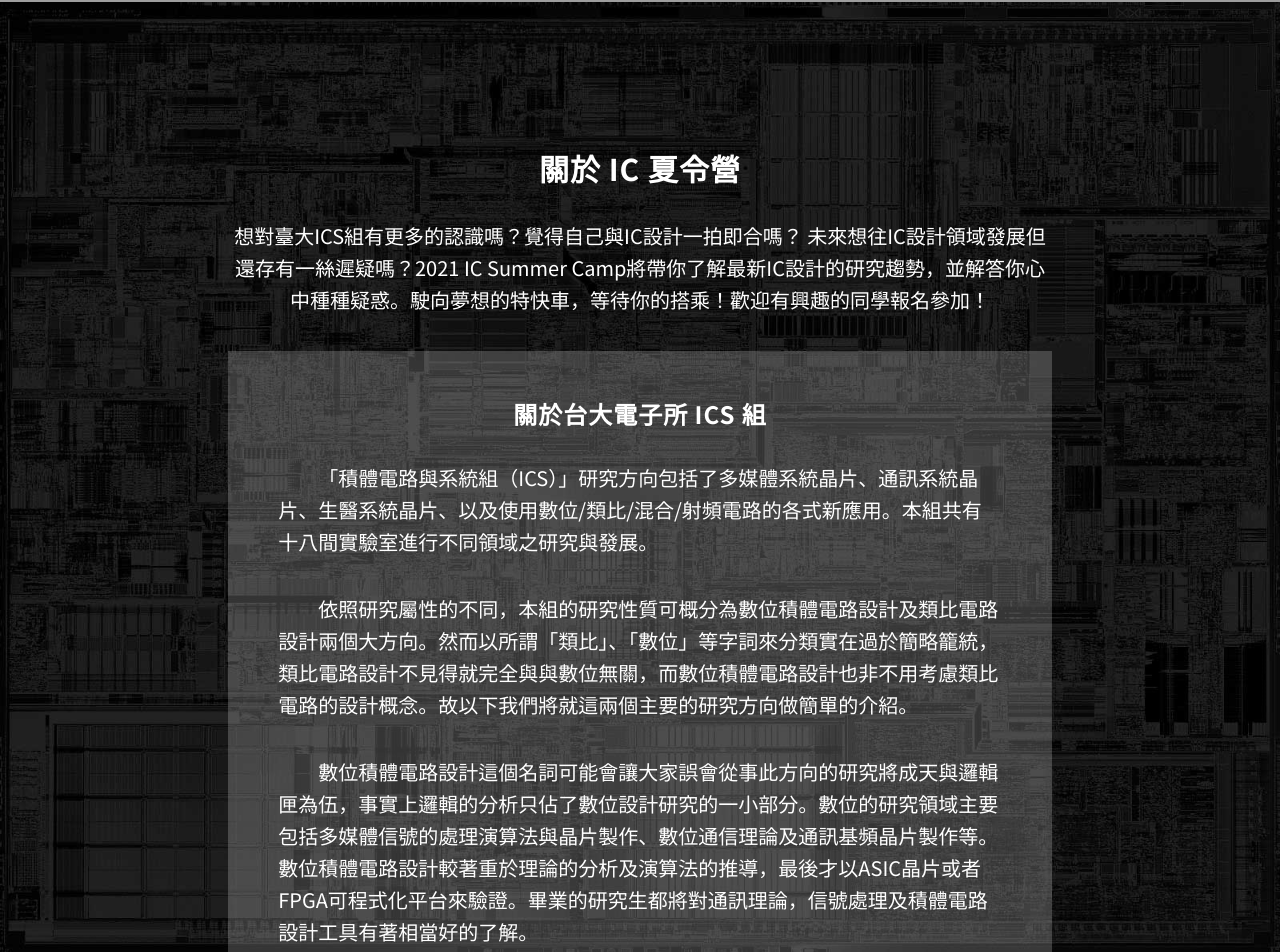
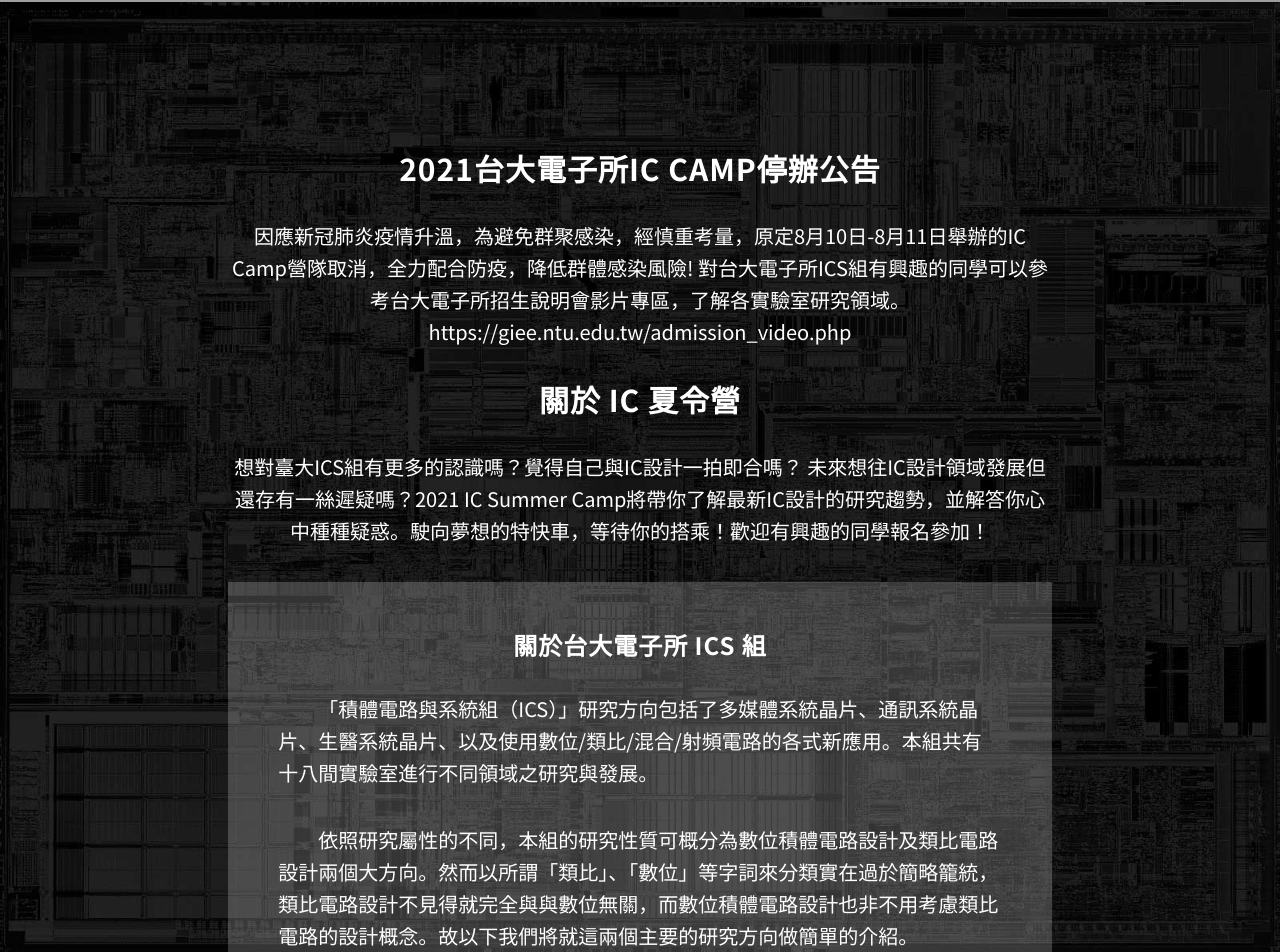
Before and after one commit to leo870823/ICcamp2021, a website: page index.html in a window 1280 px wide. Shown: the part 798-1750 px from the top of the page. Drawn offline with nearby package versions, Linux system fonts and the light colour scheme; grey boxes are pictures that could not be loaded.

Commit message:
cancel info

```diff
--- a/index.html
+++ b/index.html
@@ -225,6 +225,13 @@
     <!-- About Section -->
     <section id="about" class="container content-section text-center">
         <div class="row">
+            <div class="col-lg-8 col-lg-offset-2">
+                <h2>2021台大電子所IC Camp停辦公告</h2>
+                <p> 因應新冠肺炎疫情升溫，為避免群聚感染，經慎重考量，原定8月10日-8月11日舉辦的IC Camp營隊取消，全力配合防疫，降低群體感染風險!
+                    對台大電子所ICS組有興趣的同學可以參考台大電子所招生說明會影片專區，了解各實驗室研究領域。
+                    https://giee.ntu.edu.tw/admission_video.php
+                </p>
+            </div>
             <div class="col-lg-8 col-lg-offset-2">
                 <h2>關於 IC 夏令營</h2>
                 <p>想對臺大ICS組有更多的認識嗎？覺得自己與IC設計一拍即合嗎？ 未來想往IC設計領域發展但還存有一絲遲疑嗎？2021 IC Summer
```
Also changed, not shown: 2 other files.
